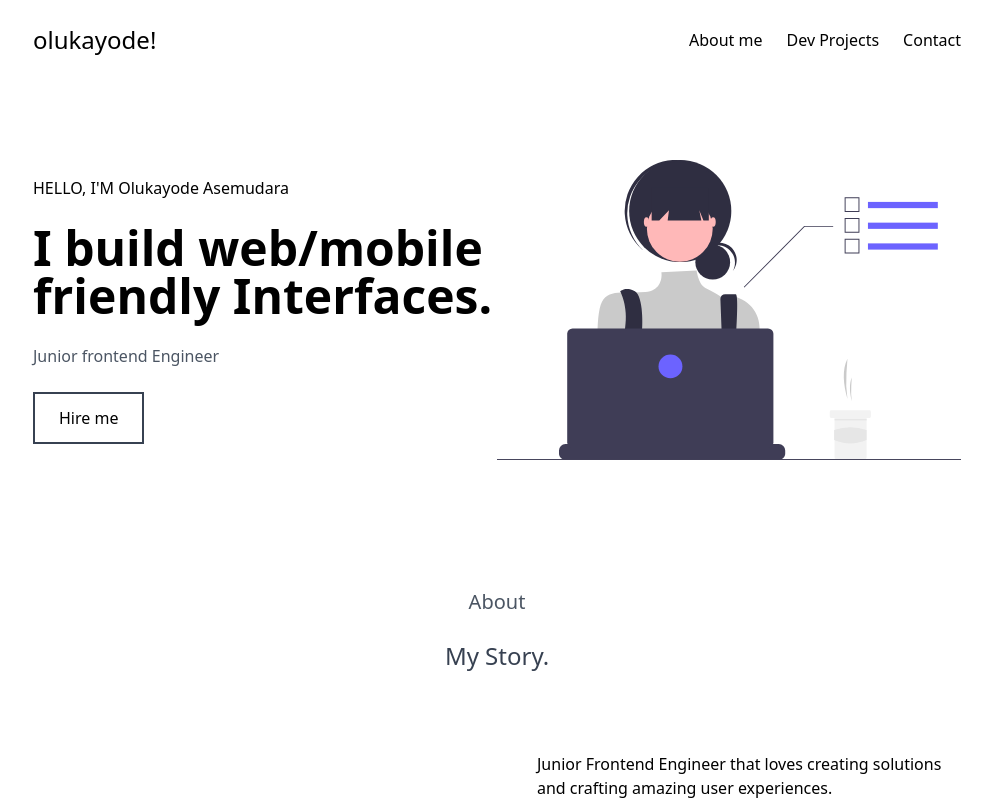
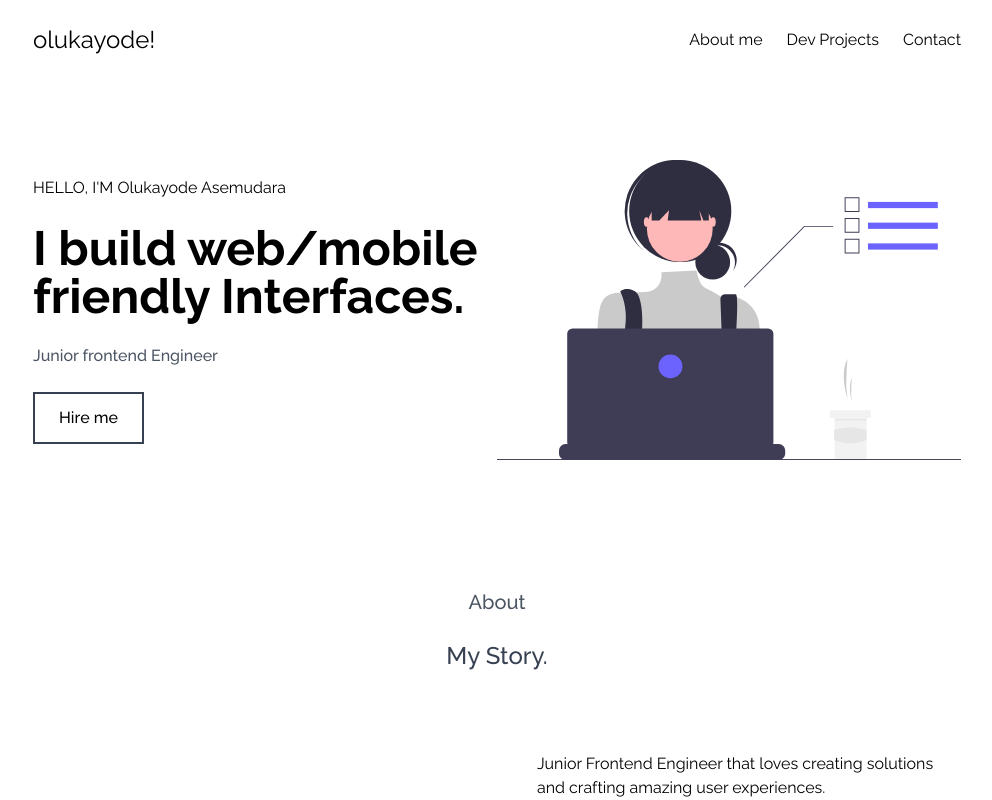
Before and after one commit to blaqnativity/myportfolios.com, a Nuxt app: page / in a window 1280 px wide. Shown: the top 800 px of the page, without its empty margins (143-1135 px from the left). Built offline with nearby package versions, Linux system fonts and the light colour scheme.

Commit message:
font changed

```diff
--- a/assets/css/tailwind.css
+++ b/assets/css/tailwind.css
@@ -1,3 +1,5 @@
+@import url("https://fonts.googleapis.com/css2?family=Raleway:wght@100;200;300;400;500;600;700;800;900&display=swap");
+
 @tailwind base;
 @tailwind components;
 @tailwind utilities;
@@ -7,6 +9,7 @@
   box-sizing: border-box;
   margin: 0;
   padding: 0;
+  font-family: "Raleway", sans-serif;
 }
 
 body {
```
